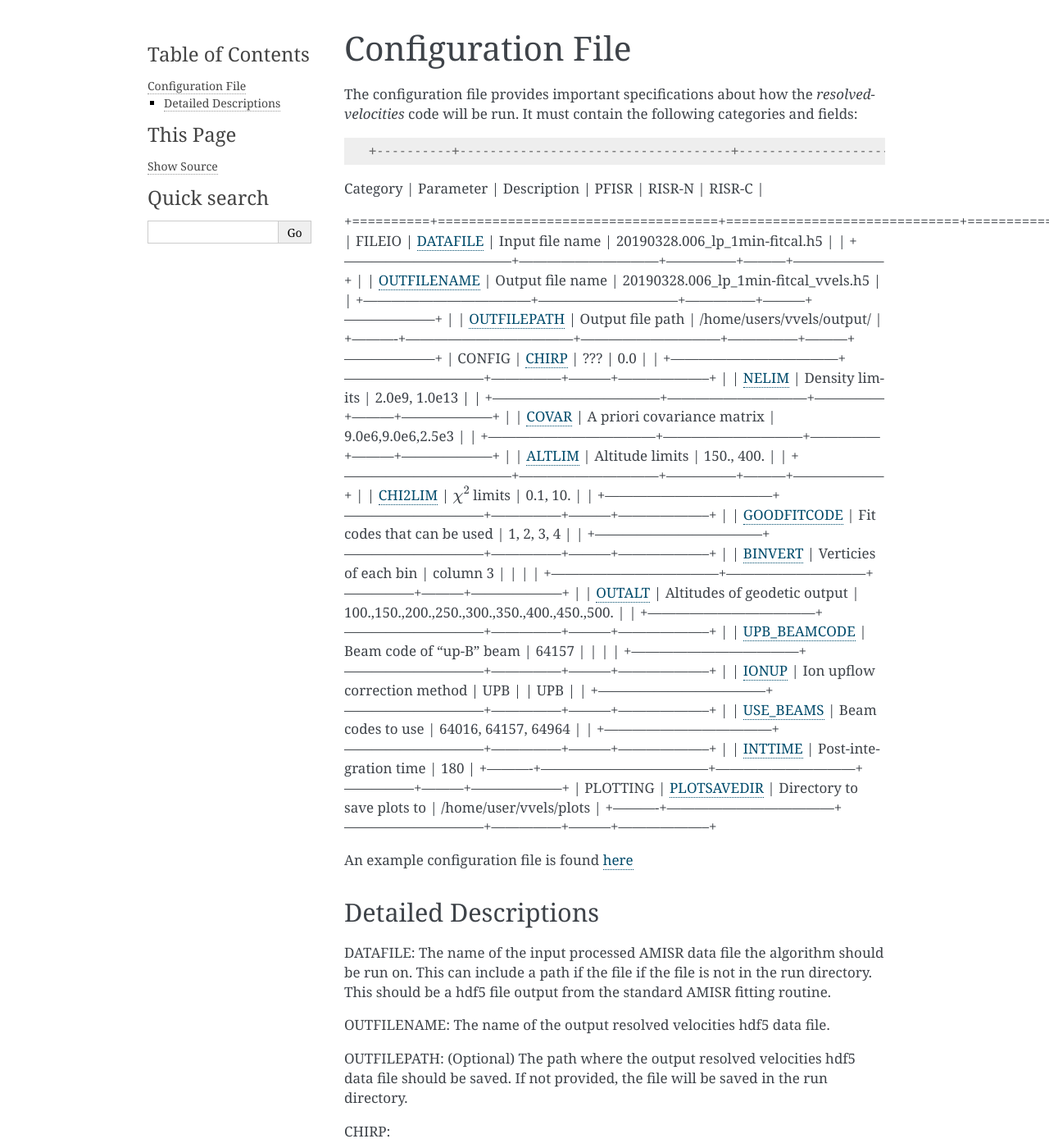
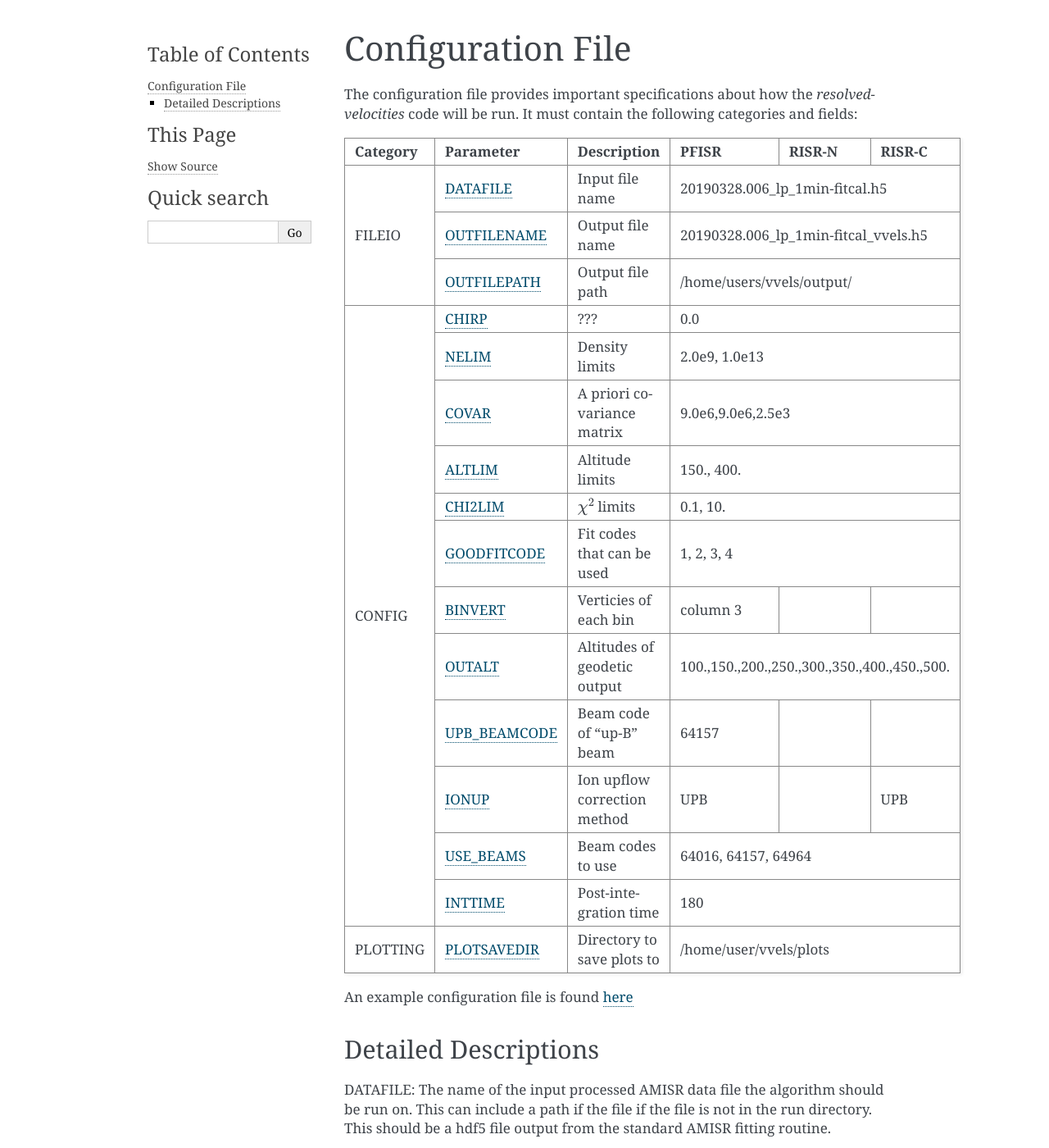
Before and after one commit to amisr/resolvedvelocities, a Sphinx documentation site: the page built from docs/configfile.rst, in a window 1280 px wide and 1400 px high. Shown: the whole window at 82% size. Built offline with Sphinx 7.4.7, drawn with Linux system fonts in a browser that asks for light colours; the version number is read from the project's files by our own code.

```diff
--- a/docs/configfile.rst
+++ b/docs/configfile.rst
@@ -1,7 +1,7 @@
 Configuration File
 ==================
 
-The configuration file provides important specifications about how the `resolvedvelocities` code will be run.  It must contain the following categories and fields::
+The configuration file provides important specifications about how the `resolvedvelocities` code will be run.  It must contain the following categories and fields:
 
 +----------+------------------------------------+------------------------------+---------------+---------+--------------------+
 | Category | Parameter                          | Description                  | PFISR         | RISR-N  | RISR-C             |
```
